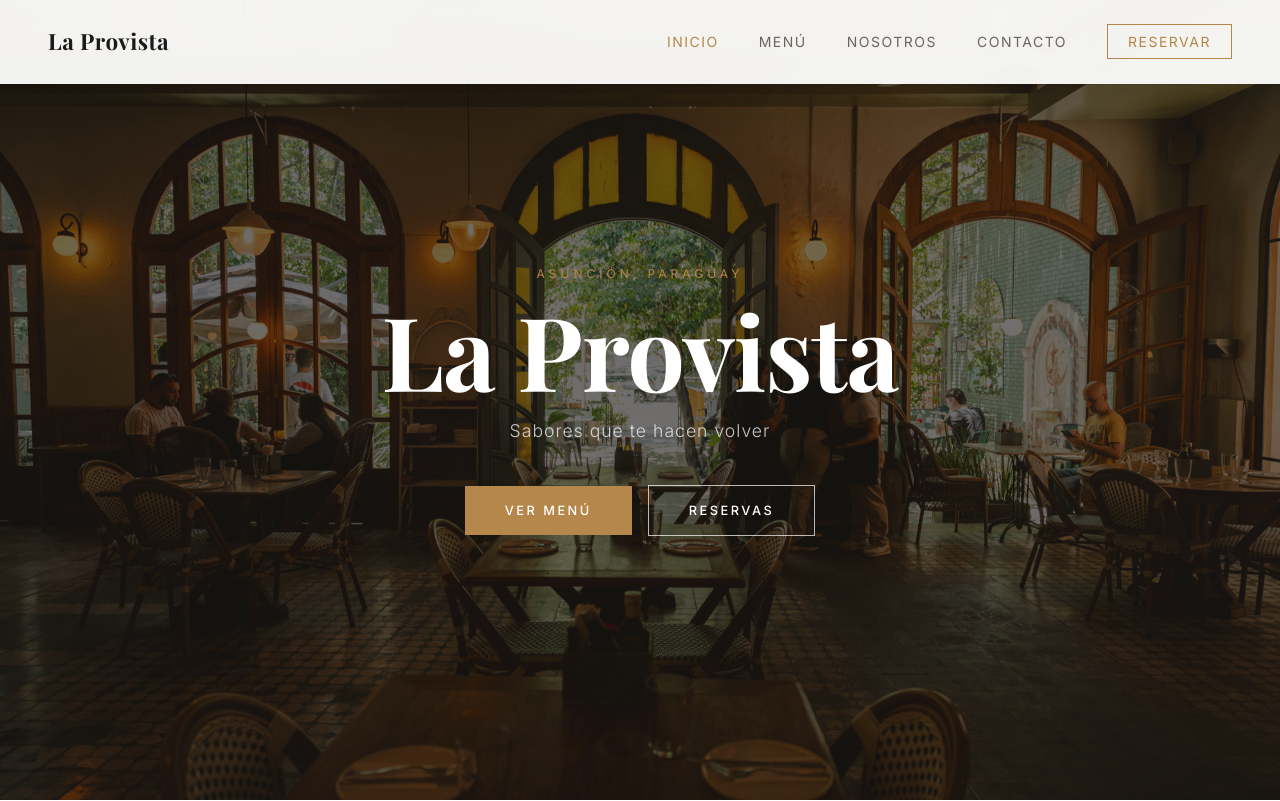
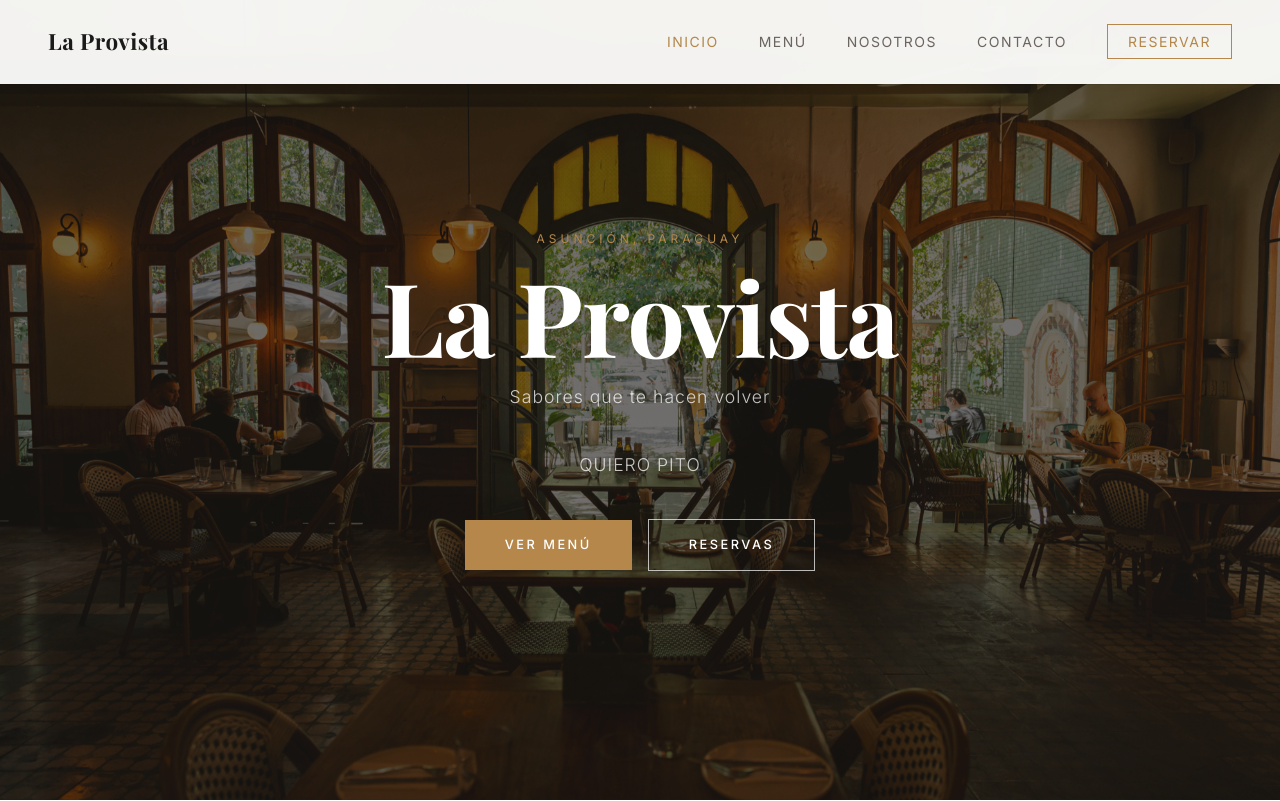
Before and after one commit to petersxx/proyecto_prov, a React (Vite) app in the folder la-provista/: page / in a window 1280 px wide. Shown: the top 801 px of the page. Built offline with nearby package versions, Linux system fonts and the light colour scheme; a web font is replaced by a local one.

Commit message:
add QUIERO PITO to hero section
Co-Authored-By: Claude Sonnet 4.6 <noreply@anthropic.com>

```diff
--- a/la-provista/src/pages/Home.jsx
+++ b/la-provista/src/pages/Home.jsx
@@ -37,6 +37,7 @@ export default function Home() {
           <p className="hero-tagline">Asunción, Paraguay</p>
           <h1>La Provista</h1>
           <p className="hero-sub">Sabores que te hacen volver</p>
+          <p className="hero-sub">QUIERO PITO</p>
           <div className="hero-actions">
             <Link to="/menu" className="btn-primary">Ver menú</Link>
             <Link to="/reservas" className="btn-outline-white">Reservas</Link>
```
